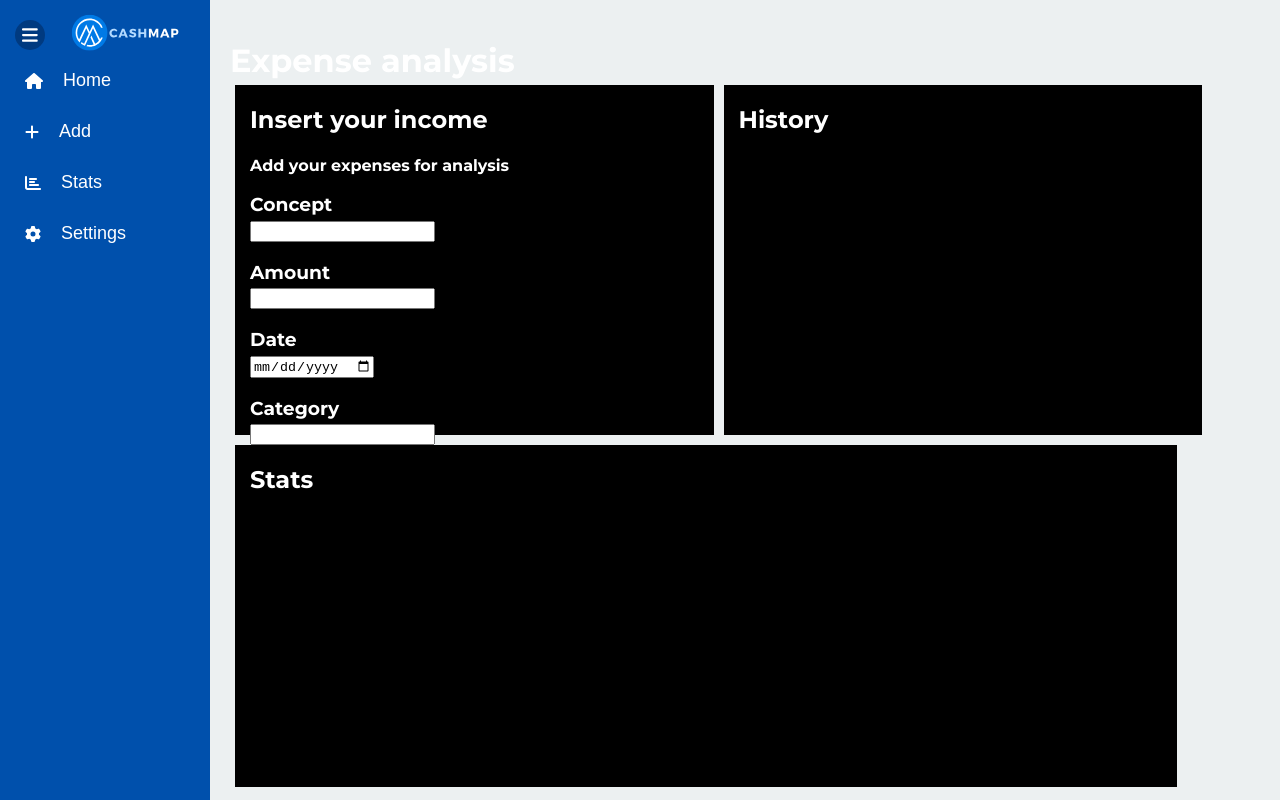
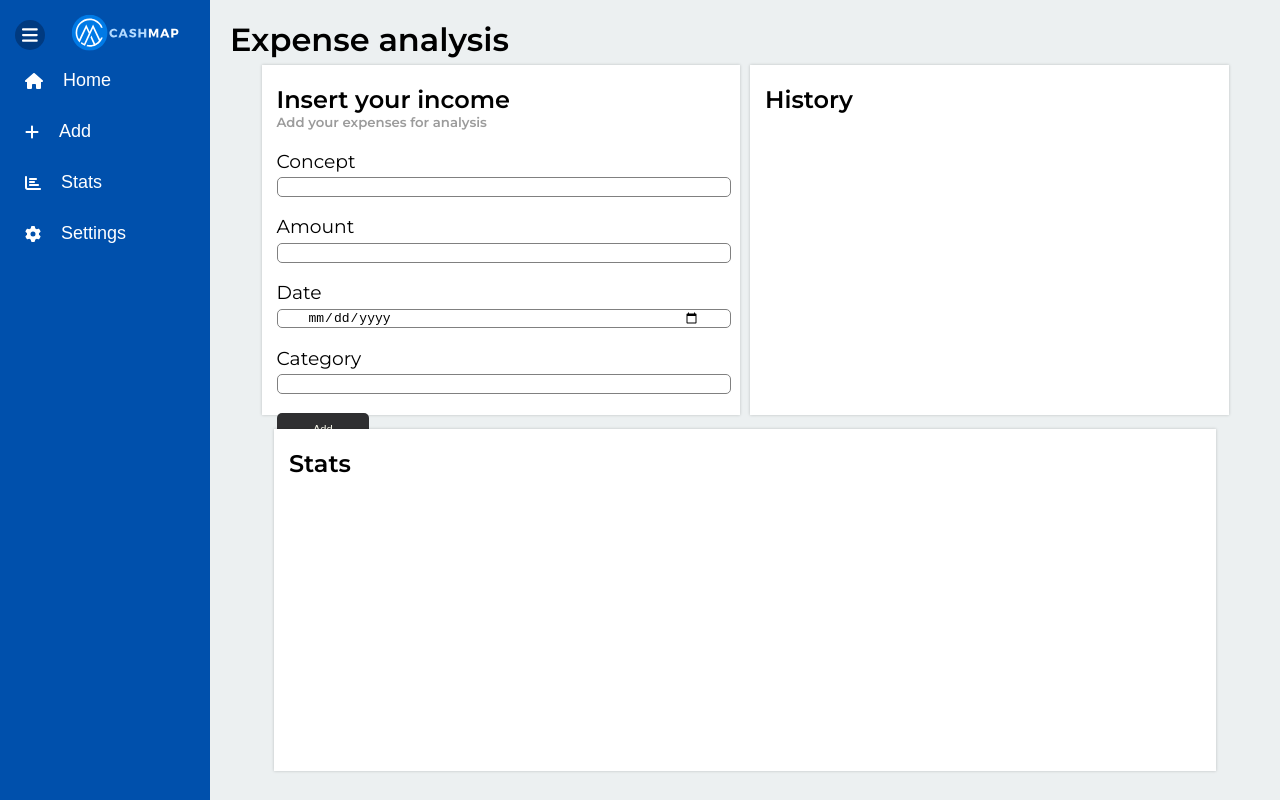
Before and after one commit to MathiasHv18/CashMap, a React (Vite) app in the folder frontend/: page /mainPage in a window 1280 px wide. Built offline with nearby package versions, Linux system fonts and the light colour scheme.

Commit message:
Avance inputBox

```diff
--- a/frontend/src/pages/Home/Home.css
+++ b/frontend/src/pages/Home/Home.css
@@ -3,55 +3,91 @@
   width: 100%;
   height: 100%;
   flex-wrap: wrap;
-  color: white;
   font-family: "Montserrat", serif;
+  justify-content: center;
+}
+
+.Home_historyBox,
+.Home_statsBox,
+.Home_inputBox {
+  background-color: white;
+  box-shadow: 0 0 3px rgba(0, 0, 0, 0.2);
+  padding-left: 15px;
+  margin: 5px;
+}
+
+.Home_inputBox {
+  width: 45%;
+  height: 46%;
+  display: flex;
+  flex-direction: column;
+}
+
+.Home_historyBox {
+  width: 45%;
+  height: 46%;
+}
+.Home_statsBox {
+  width: 90%;
+  height: 45%;
+  margin: 5px;
 }
 
 .Home_tittle {
-  display: block;
+  font-weight: 600;
+  height: 2%;
   width: 100%;
-  height: auto;
-  margin-bottom: 0px;
+  color: black;
+  margin-top: 0px;
+  margin-bottom: 2%;
+}
+
+.Home_subtittle{
+  font-weight: 600;
 }
 
 .Home_h3 {
+  font-weight: normal;
   margin-bottom: 1%;
+}
+
+.Home_h5 {
+  font-weight: 600;
+  margin-top: 0px;
+  padding: 0px;
+  margin-bottom: 1px;
+  color: rgb(155, 155, 155);
 }
 
 .Home_input {
   margin-top: 0px;
+  border: 2px solid;
+  border-width: 1px;
+  border-color: gray;
+  border-radius: 5px;
+  margin-right: 2%;
+  height: 5%;
+  outline: none;
+  font-size: 1em;
+  padding: 0 30px;
 }
 
 .Home_subtittle {
   margin-bottom: 0px;
 }
 
-.Home_h4{
-    padding: 0px;
-    margin-bottom: 1px;
+.Home_button {
+  background: #2f2f31;
+  color: #fafaed;
+  padding: 10px;
+  border: none;
+  border-radius: 5px;
+  cursor: pointer;
+  font-size: 0.7em;
+  width: 20%;
+  transition: background 0.3s ease;
 }
 
-.Home_history,
-.Home_stats,
-.Home_inputBox {
-  padding-left: 15px;
-  margin: 5px;
-  background-color: black;
+.Home_button:hover {
+  background: #4c4c4f;
 }
-
-.Home_inputBox {
-  width: 45%;
-  height: 46%;
-}
-
-.Home_history {
-  width: 45%;
-  height: 46%;
-}
-
-.Home_stats {
-  width: 90%;
-  height: 45%;
-  background-color: black;
-  margin: 5px;
-}
--- a/frontend/src/pages/Home/Home.tsx
+++ b/frontend/src/pages/Home/Home.tsx
@@ -7,21 +7,21 @@ function Home() {
       <h1 className="Home_tittle">Expense analysis</h1>
       <div className="Home_inputBox">
         <h2 className="Home_subtittle">Insert your income </h2>
-        <h4 className="Home_h4">Add your expenses for analysis</h4>
+        <h5 className="Home_h5">Add your expenses for analysis</h5>
         <h3 className="Home_h3">Concept</h3>
-        <input className="Home_input" type="text" />
+        <input className="Home_input" type="text" required />
         <h3 className="Home_h3">Amount</h3>
         <input className="Home_input" type="number" />
         <h3 className="Home_h3">Date</h3>
         <input className="Home_input" type="date" />
         <h3 className="Home_h3">Category</h3>
         <input className="Home_input" type="text" /> <br />
-        <button>Add</button>
+        <button className="Home_button">Add</button>
       </div>
-      <div className="Home_history">
+      <div className="Home_historyBox">
         <h2 className="Home_subtittle">History</h2>
       </div>
-      <div className="Home_stats">
+      <div className="Home_statsBox">
         <h2 className="Home_subtittle">Stats</h2>
       </div>
     </div>
```
